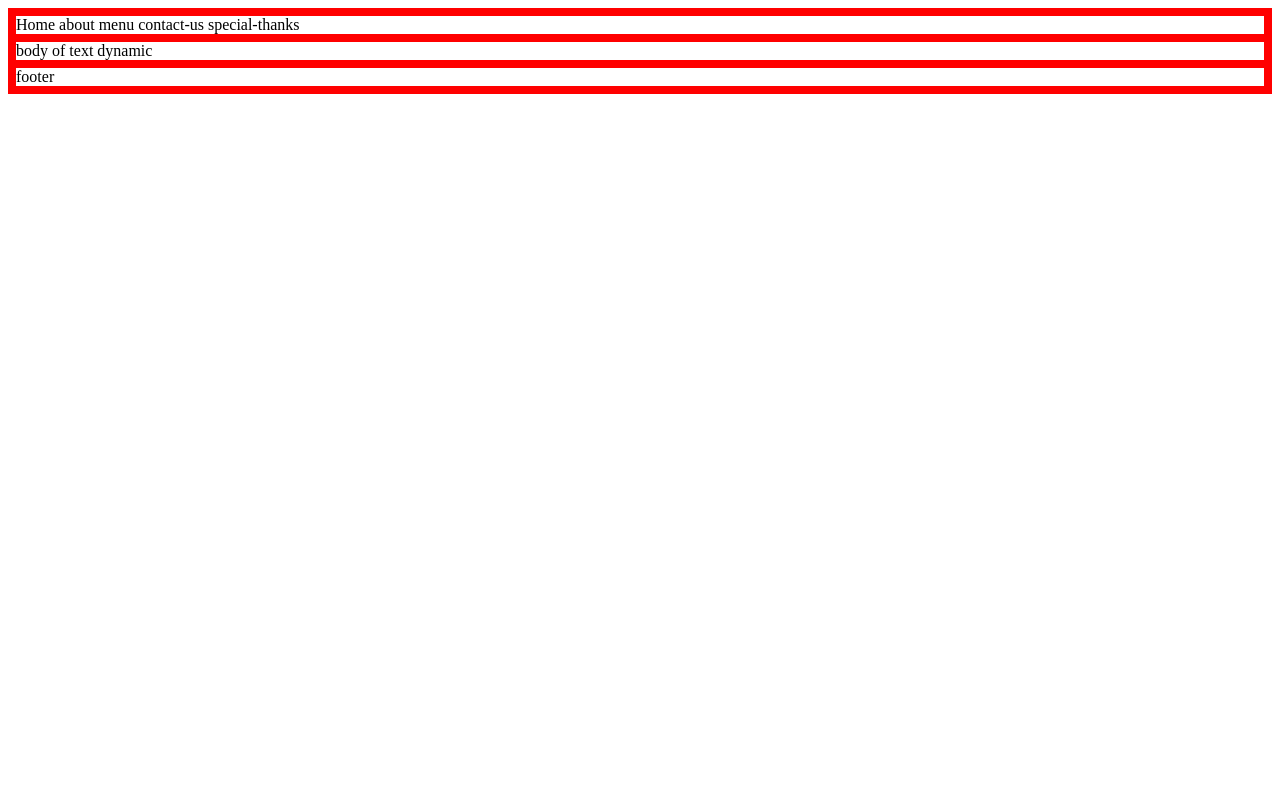
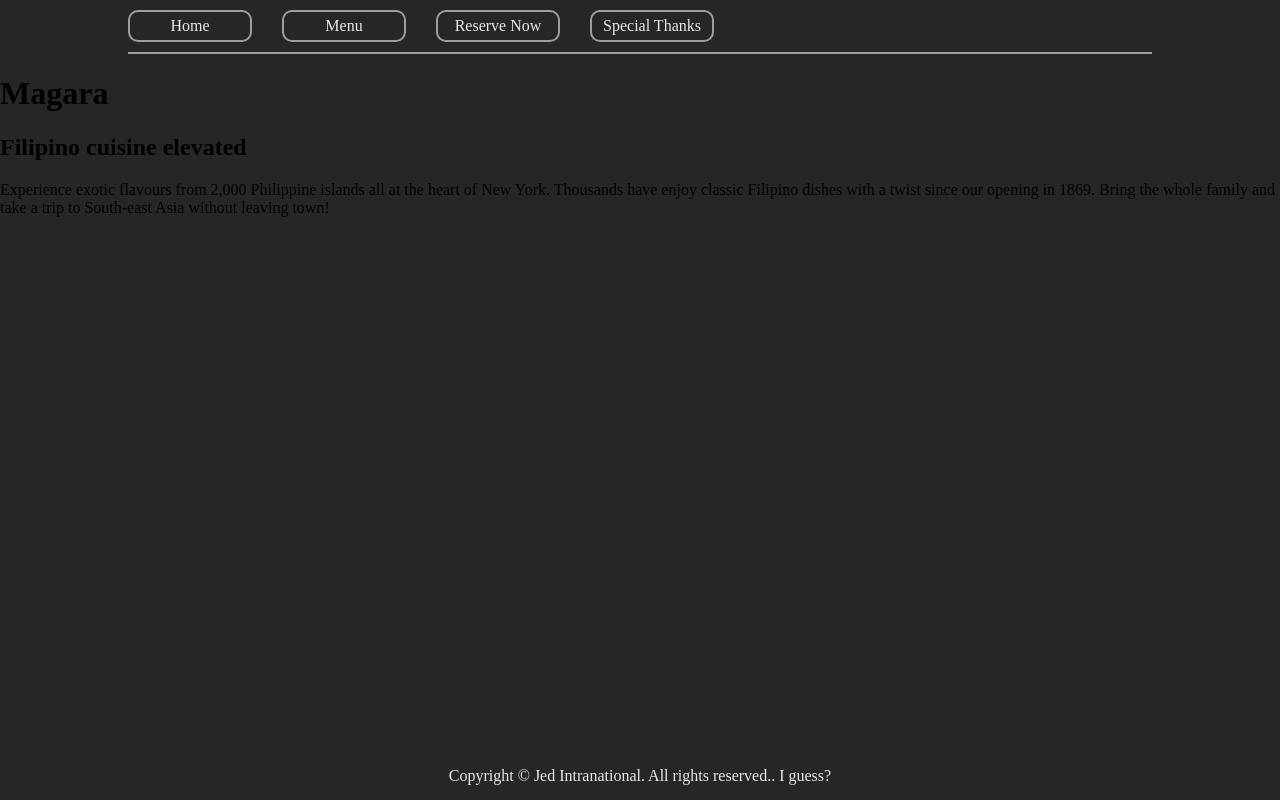
Before and after one commit to jedtap/magara, a website built with webpack: page dist/index.html in a window 1280 px wide. Built offline with Linux system fonts and the light colour scheme.

Commit message:
content of home page with header and footer

```diff
--- a/src/index.js
+++ b/src/index.js
@@ -1,3 +1,5 @@
 import './style.css';
+//importing images--> import Icon from './serving.jpg';
+
 
 console.log("Eureka!");
--- a/src/style.css
+++ b/src/style.css
@@ -1,3 +1,67 @@
-div{
-  border: 4px solid red;
+:root {
+  --black-main: #262626;
+  --black-faint:#26262686;
+  --white-main: #f8f8f8ee;
+  --white-faint: #f8f8f892;
+  --shadow: rgba(0,0,0,0.5);
 }
+
+html, body{
+  background: var(--black-main);
+  margin: 0;
+}
+
+html{
+ /* ../src/serving.jpg */
+
+}
+
+.container{
+  display: flex;
+  flex-direction: column;
+}
+
+/* Navbar */
+.header{
+  color: var(--white-main);
+  padding: 10px 10%;
+
+  display: flex;
+  gap: 30px;
+}
+
+.button{
+  width: 100px;
+  text-align: center;
+  border: 2px solid var(--white-faint);
+  padding: 5px 10px;
+  border-radius: 10px;
+}
+
+.divider{
+  border-bottom: 2px solid var(--white-faint);
+  width: 80%;
+  align-self: center;
+}
+
+/* Footer */
+
+.footer{
+  padding: 15px 0;
+  position: fixed;
+  left: 0;
+  bottom: 0;
+  width: 100%;
+  background: var(--black-faint);
+  color: var(--white-main);
+  text-align: center;
+}
+
+
+/* Home image */
+.image-home{
+  position: fixed;
+  width: 100%;
+  left: 0;
+  bottom: 0;
+}
--- a/webpack.config.js
+++ b/webpack.config.js
@@ -13,6 +13,10 @@ module.exports = {
         test: /\.css$/i,
         use: ['style-loader', 'css-loader'],
       },
+      {
+        test: /\.(png|svg|jpg|jpeg|gif)$/i,
+        type: 'asset/resource',
+      },
     ],
   },
 
```
Also changed, not shown: dist/54307fe9622e383df1db.jpg (added), dist/index.html, dist/main.js, src/serving.jpg (added).
